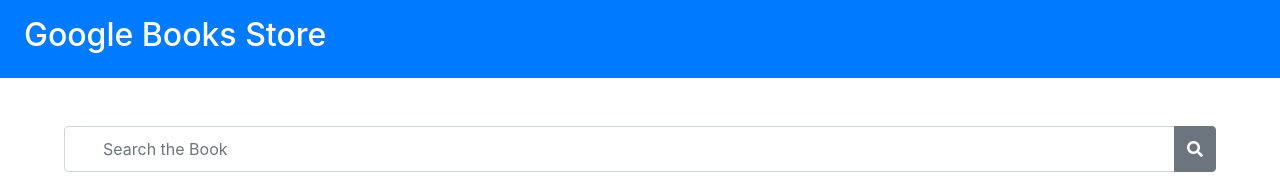
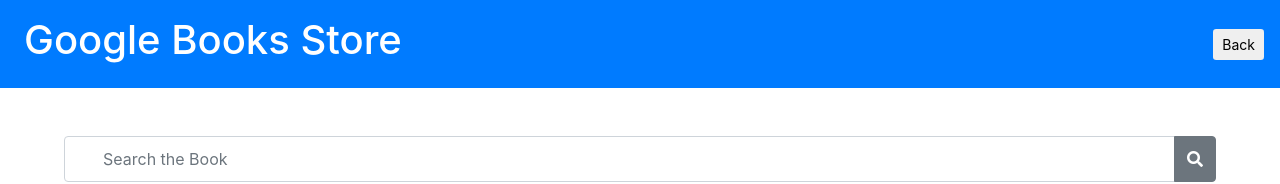
Before and after one commit to Chethan-170/Google-Book-Store-React, a React (Create React App) app: page / in a window 1280 px wide. Shown: the top 184 px of the page. Built offline with nearby package versions, Linux system fonts and the light colour scheme; no server answers.

Commit message:
some functionalities added

```diff
--- a/src/components/NavBar.js
+++ b/src/components/NavBar.js
@@ -1,9 +1,11 @@
 export const NavBar = () => {
+
     return (
         <nav className="navbar navbar-light bg-primary text-white">
-          <h2 className="navbar-text ml-2 text-white">
+          <h1 className="navbar-text ml-2 text-white">
             Google Books Store
-          </h2>
+          </h1>
+          <button className="btn btn-sm float-right" onClick={()=>{window.history.back()}}>Back</button>
         </nav>
     );
 }
```
Also changed, not shown: 1 other file (tests, documents, lock files or other folders).
